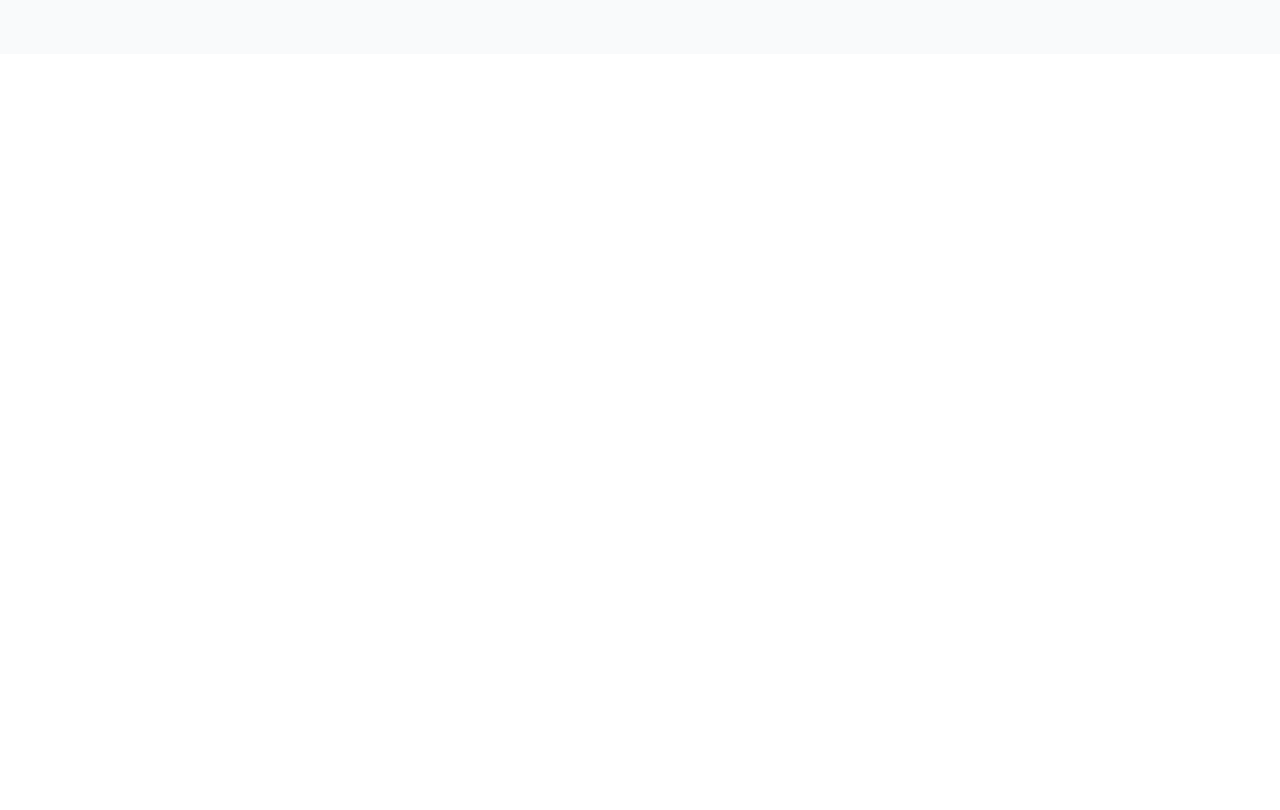
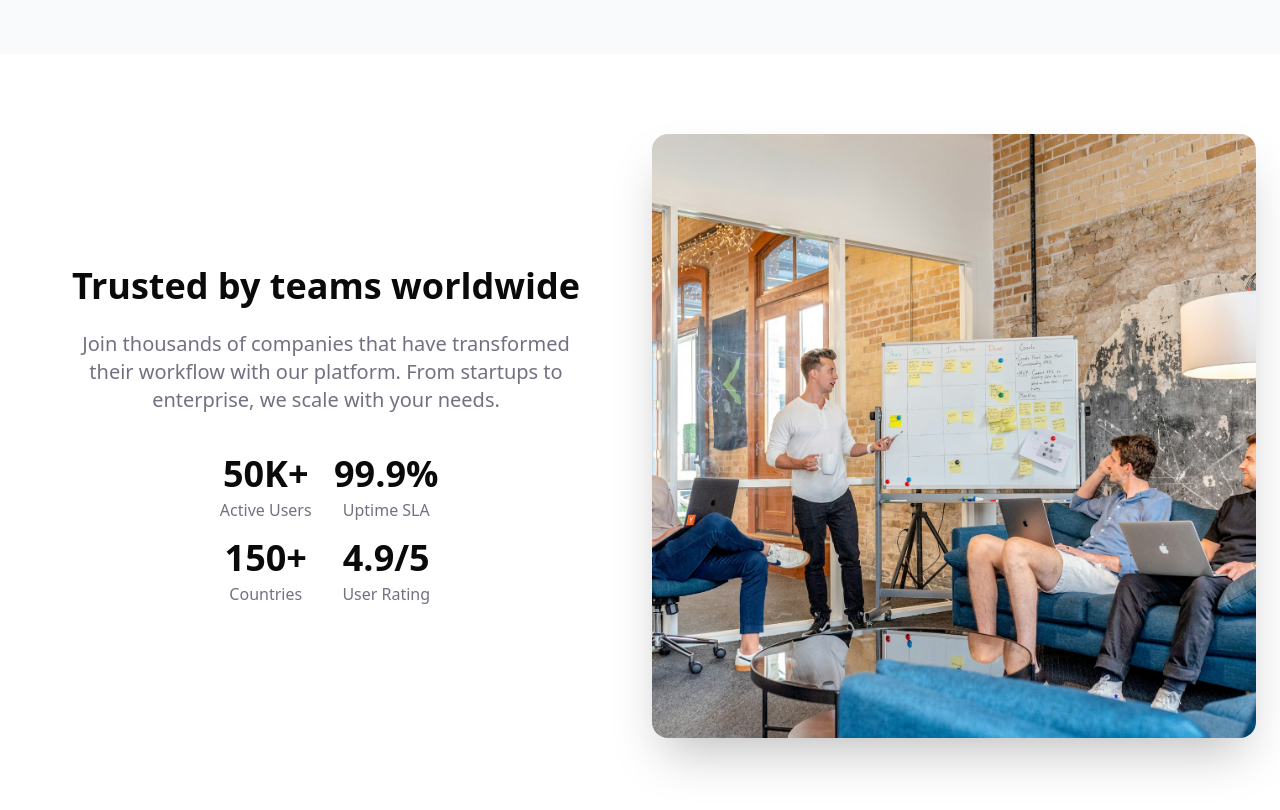
Before and after one commit to paulopbi/velocity, a React (Vite) app: page / in a window 1280 px wide. Shown: the part 1360-2170 px from the top of the page. Before the commit the page ends 1414 px from the top, so only its background shows below. Built offline with nearby package versions, Linux system fonts and the light colour scheme.

Commit message:
feat(About): add about section

```diff
--- a/src/App.jsx
+++ b/src/App.jsx
@@ -1,6 +1,7 @@
 import Navbar from "@/layout/Navbar";
 import Features from "@/sections/Features/Features";
 import Hero from "@/sections/Hero/Hero";
+import About from "./sections/About/About";
 
 function App() {
 	return (
@@ -10,6 +11,7 @@ function App() {
 			<main>
 				<Hero />
 				<Features />
+				<About />
 			</main>
 		</>
 	);
--- /dev/null
+++ b/src/constants/about.js
@@ -0,0 +1,18 @@
+export const teamStatus = [
+	{
+		title: "50K+",
+		subtitle: "Active Users",
+	},
+	{
+		title: "99.9%",
+		subtitle: "Uptime SLA",
+	},
+	{
+		title: "150+",
+		subtitle: "Countries",
+	},
+	{
+		title: "4.9/5",
+		subtitle: "User Rating",
+	},
+];
--- /dev/null
+++ b/src/sections/About/About.jsx
@@ -0,0 +1,47 @@
+import { teamStatus } from "../../constants/about";
+import ABOUT_IMAGE from "/about-image.jpg";
+
+function About() {
+	return (
+		<section id="about" className="my-20">
+			<div className="container px-6 mx-auto grid md:grid-cols-2 gap-6 items-center justify-center">
+				{/* left side */}
+				<div className="shadow-2xl rounded-2xl overflow-hidden hover:scale-[1.05] transition-all order-2 md:order-1">
+					<img
+						src={ABOUT_IMAGE}
+						alt="Team collaboration"
+						className="aspect-square w-full h-full object-cover object-center"
+					/>
+				</div>
+
+				{/* right side */}
+				<div className="flex flex-col gap-4">
+					<div className="*:text-center *:mb-6">
+						<h3 className="text-4xl font-bold">Trusted by teams worldwide</h3>
+						<p className="text-xl text-muted-foreground max-w-[45ch] mx-auto">
+							Join thousands of companies that have transformed their workflow
+							with our platform. From startups to enterprise, we scale with your
+							needs.
+						</p>
+					</div>
+
+					<div className="grid grid-cols-2 gap-8 md:gap-4 items-center justify-center mx-auto">
+						{teamStatus.map((item) => (
+							<div
+								key={item.title}
+								className="flex flex-col items-center justify-center gap-1"
+							>
+								<h3 className="text-4xl font-bold">{item.title}</h3>
+								<p className="text-base text-muted-foreground">
+									{item.subtitle}
+								</p>
+							</div>
+						))}
+					</div>
+				</div>
+			</div>
+		</section>
+	);
+}
+
+export default About;
```
Also changed, not shown: public/about-image.jpg (added).
